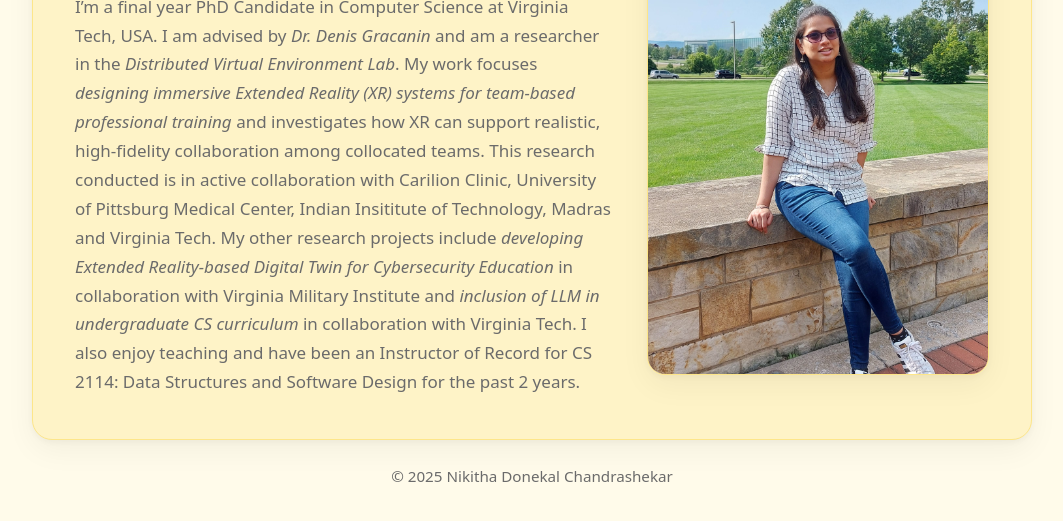
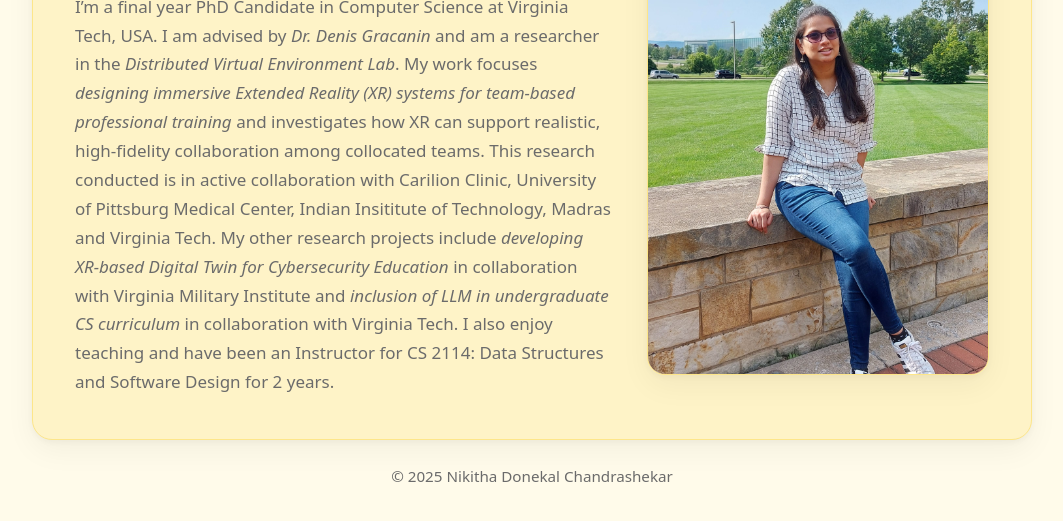
Before and after one commit to nikitha-dc/nikitha-dc.github.io, a plain HTML site: page index.html in a window 1280 px wide. Shown: the part 237-758 px from the top of the page, without its empty margins (108-1171 px from the left). Drawn offline with Linux system fonts and the light colour scheme.

Commit message:
Update index.html
Trying....

```diff
--- a/index.html
+++ b/index.html
@@ -184,9 +184,9 @@
               My work focuses <em>designing immersive Extended Reality (XR) systems for team-based professional training</em> and investigates how XR can support realistic, high-fidelity collaboration
               among collocated teams.
               This research conducted is in active collaboration with Carilion Clinic, University of Pittsburg Medical Center, Indian Insititute of Technology, Madras and Virginia Tech.
-              My other research projects include <em> developing Extended Reality-based Digital Twin for Cybersecurity Education</em> in collaboration with Virginia Military Institute and
+              My other research projects include <em> developing XR-based Digital Twin for Cybersecurity Education</em> in collaboration with Virginia Military Institute and
               <em>inclusion of LLM in undergraduate CS curriculum</em> in collaboration with Virginia Tech.
-              I also enjoy teaching and have been an <ep>Instructor of Record</ep> for CS 2114: Data Structures and Software Design for the past 2 years.
+              I also enjoy teaching and have been an <ep>Instructor </ep> for CS 2114: Data Structures and Software Design for 2 years.
             </p>
           </div>
 
```
